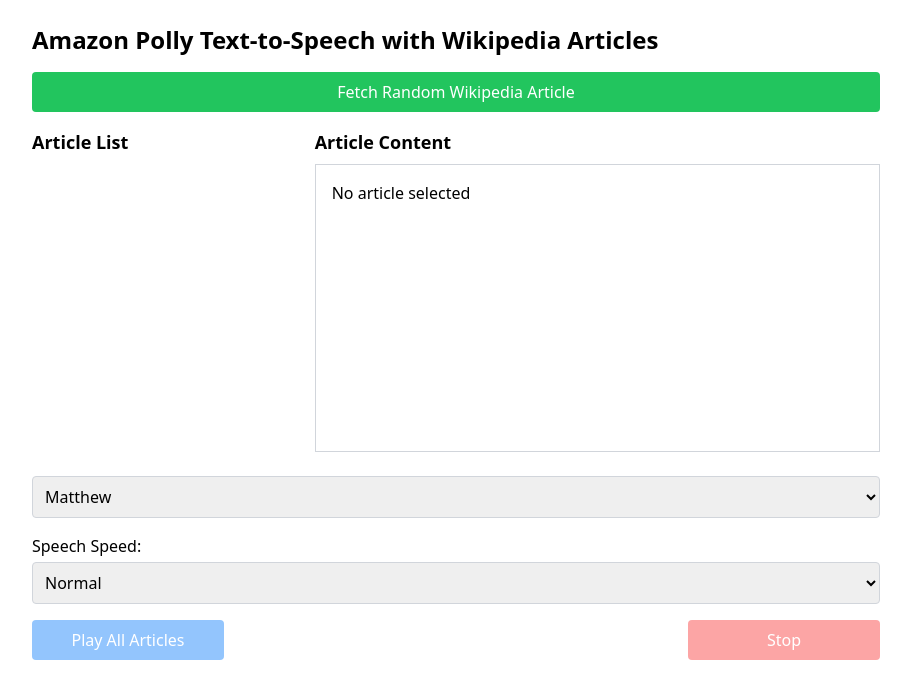
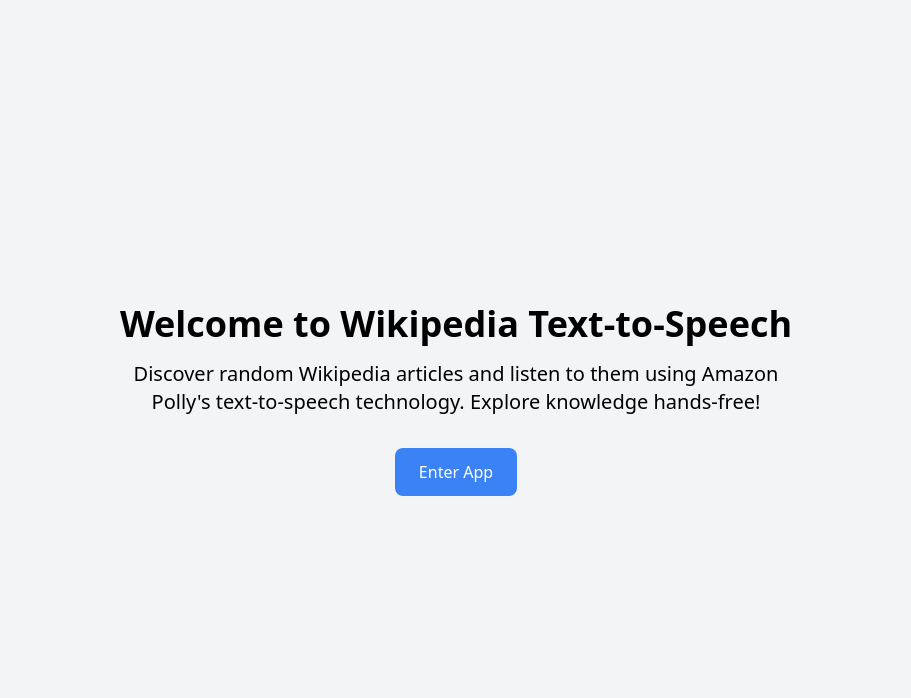
Before and after one commit to axellokrantz/sleepypedia, a React (Vite) app in the folder sleepypedia-frontend/: page / in a window 1280 px wide. Shown: the top 698 px of the page, without its empty margins (184-1095 px from the left). Built offline with nearby package versions, Linux system fonts and the light colour scheme.

Commit message:
feat: add simple welcome screen

```diff
--- a/sleepypedia-frontend/src/App.tsx
+++ b/sleepypedia-frontend/src/App.tsx
@@ -1,11 +1,19 @@
+import { useState } from "react";
+import WelcomeScreen from "./Components/WelcomeScreen";
 import AmazonPolly from "./Components/AmazonPolly";
 
-function App() {
+const App = () => {
+  const [showWelcome, setShowWelcome] = useState(true);
+
   return (
-    <div className="App">
-      <AmazonPolly />
+    <div className="min-h-screen bg-gray-100">
+      {showWelcome ? (
+        <WelcomeScreen onEnterApp={() => setShowWelcome(false)} />
+      ) : (
+        <AmazonPolly />
+      )}
     </div>
   );
-}
+};
 
 export default App;
--- a/sleepypedia-frontend/src/Components/AmazonPolly.tsx
+++ b/sleepypedia-frontend/src/Components/AmazonPolly.tsx
@@ -1,4 +1,4 @@
-import React, { useState, useRef } from "react";
+import { useState, useRef } from "react";
 import ArticleList from "./ArticleList";
 import ArticleContent from "./ArticleContent";
 import AudioControls from "./AudioControls";
@@ -10,15 +10,13 @@
   content: string;
 }
 
-const AmazonPollyComponent: React.FC = () => {
+const AmazonPolly = () => {
   const [articles, setArticles] = useState<WikipediaArticle[]>([]);
-  const [selectedArticle, setSelectedArticle] =
-    useState<WikipediaArticle | null>(null);
+  const [selectedArticle, setSelectedArticle] = useState<WikipediaArticle | null>(null);
   const [isPlaying, setIsPlaying] = useState(false);
   const [isLoading, setIsLoading] = useState(false);
   const [voice, setVoice] = useState<string>("Matthew");
   const [speed, setSpeed] = useState<string>("slow");
-  const [error, setError] = useState<string | null>(null);
 
   const audioRef = useRef<HTMLAudioElement>(new Audio());
   const currentArticleIndex = useRef(0);
@@ -27,7 +25,6 @@
     if (isPlaying) return;
 
     setIsLoading(true);
-    setError(null);
     try {
       const response = await fetch(
         "http://localhost:5148/api/TextToSpeech/random-wikipedia"
@@ -44,7 +41,6 @@
       setSelectedArticle(newArticle);
     } catch (error) {
       console.error("Error:", error);
-      setError("Failed to fetch random Wikipedia article");
     } finally {
       setIsLoading(false);
     }
@@ -63,7 +59,6 @@
   const playArticles = async () => {
     setIsPlaying(true);
     currentArticleIndex.current = 0;
-    setError(null);
     await playNextArticle();
   };
 
@@ -104,7 +99,6 @@
       audioRef.current.play();
     } catch (error) {
       console.error("Error:", error);
-      setError("Failed to convert text to speech. Please try again.");
       setIsPlaying(false);
     }
   };
@@ -146,9 +140,8 @@
         onStop={stopPlayback}
         disabled={articles.length === 0}
       />
-      {error && <div className="text-red-500 mt-4">{error}</div>}
     </div>
   );
 };
 
-export default AmazonPollyComponent;
+export default AmazonPolly;
--- a/sleepypedia-frontend/src/Components/ArticleContent.tsx
+++ b/sleepypedia-frontend/src/Components/ArticleContent.tsx
@@ -1,10 +1,8 @@
-import React from "react";
-
-interface ArticleContentProps {
+interface Props {
   content: string | null;
 }
 
-const ArticleContent: React.FC<ArticleContentProps> = ({ content }) => (
+const ArticleContent = ({ content }: Props) => (
   <div className="w-2/3">
     <h3 className="text-lg font-bold mb-2">Article Content</h3>
     <div className="border border-gray-300 p-4 h-72 overflow-y-auto">
--- a/sleepypedia-frontend/src/Components/ArticleList.tsx
+++ b/sleepypedia-frontend/src/Components/ArticleList.tsx
@@ -1,12 +1,10 @@
-import React from "react";
-
 interface WikipediaArticle {
   id: number;
   title: string;
   content: string;
 }
 
-interface ArticleListProps {
+interface Props {
   articles: WikipediaArticle[];
   selectedArticle: WikipediaArticle | null;
   onSelectArticle: (article: WikipediaArticle) => void;
@@ -14,13 +12,13 @@
   isPlaying: boolean;
 }
 
-const ArticleList: React.FC<ArticleListProps> = ({
+const ArticleList = ({
   articles,
   selectedArticle,
   onSelectArticle,
   onRemoveArticle,
   isPlaying,
-}) => (
+}: Props) => (
   <div className="w-1/3 pr-4">
     <h3 className="text-lg font-bold mb-2">Article List</h3>
     <ul className="space-y-2">
--- a/sleepypedia-frontend/src/Components/AudioControls.tsx
+++ b/sleepypedia-frontend/src/Components/AudioControls.tsx
@@ -1,6 +1,4 @@
-import React from "react";
-
-interface AudioControlsProps {
+interface Props {
   voice: string;
   speed: string;
   isPlaying: boolean;
@@ -11,7 +9,7 @@
   disabled: boolean;
 }
 
-const AudioControls: React.FC<AudioControlsProps> = ({
+const AudioControls = ({
   voice,
   speed,
   isPlaying,
@@ -20,15 +18,15 @@
   onPlay,
   onStop,
   disabled,
-}) => (
+}: Props) => (
   <div className="space-y-4">
     <select
       value={voice}
       onChange={(e) => onVoiceChange(e.target.value)}
       className="w-full p-2 border border-gray-300 rounded"
       disabled={isPlaying}>
-      <option value="Matthew">Matthew</option>
-      <option value="Kendra">Kendra</option>
+      <option value="Matthew">Drowsy Dave</option>
+      <option value="Kendra">Snoozy Suzy</option>
     </select>
     <div>
       <label htmlFor="speed" className="block mb-1">
--- /dev/null
+++ b/sleepypedia-frontend/src/Components/WelcomeScreen.tsx
@@ -0,0 +1,21 @@
+interface Props {
+  onEnterApp: () => void;
+}
+
+const WelcomeScreen = ({ onEnterApp }: Props) => (
+  <div className="flex flex-col items-center justify-center min-h-screen bg-gray-100">
+    <h1 className="text-4xl font-bold mb-4">
+      Welcome to Wikipedia Text-to-Speech
+    </h1>
+    <p className="text-xl mb-8 text-center max-w-2xl">
+      Discover random Wikipedia articles and listen to them using Amazon Polly's
+      text-to-speech technology. Explore knowledge hands-free!
+    </p>
+    <button
+      onClick={onEnterApp}
+      className="px-6 py-3 bg-blue-500 text-white rounded-lg hover:bg-blue-600 transition-colors">
+      Enter App
+    </button>
+  </div>
+);
+export default WelcomeScreen;
```
Also changed, not shown: sleepypedia-frontend/src/Components/FetchArticleButton.tsx (+2 -8 lines).
